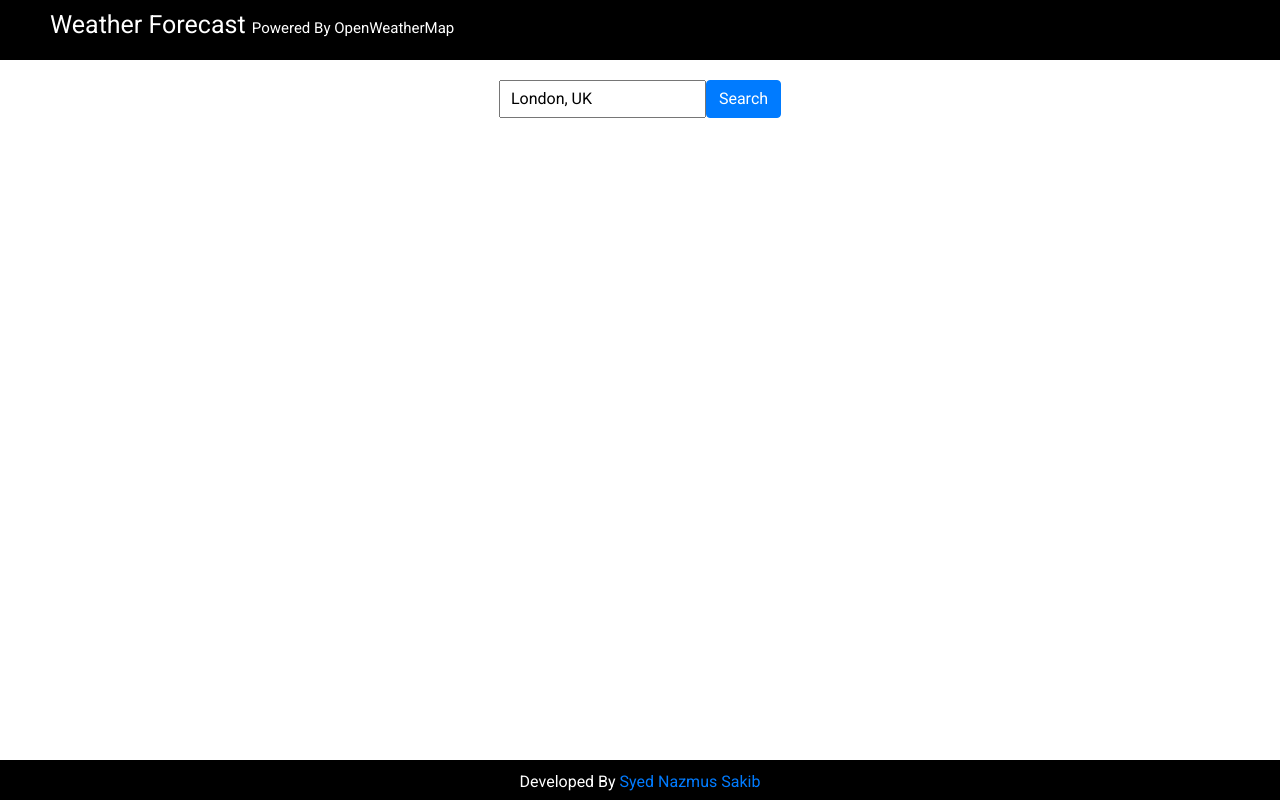
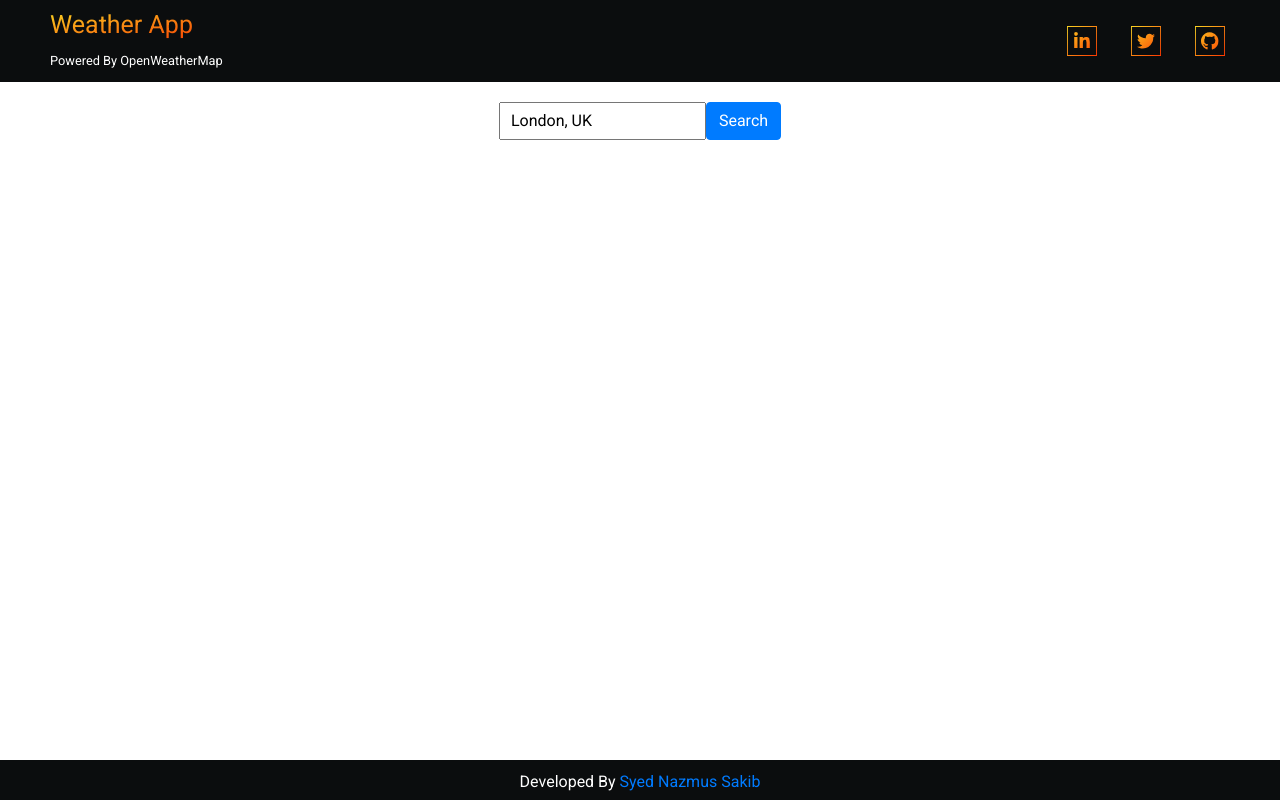
Before and after one commit to snsakib/Weather-Forecast, an Angular app: page / in a window 1280 px wide. Built offline with nearby package versions, Linux system fonts and the light colour scheme.

Commit message:
feat: add contact links in header

```diff
--- a/src/app/app.component.html
+++ b/src/app/app.component.html
@@ -1,10 +1,102 @@
 <header>
-  <h1>Weather Forecast <small>Powered By OpenWeatherMap</small></h1>
+  <section id="title">
+    <h1>Weather App</h1>
+    <small>Powered By OpenWeatherMap</small>
+  </section>
+  <section id="contact-links">
+    <!-- LinkedIn Link -->
+    <a
+      href="https://www.linkedin.com/in/s-n-sakib"
+      target="_blank"
+      rel="noopener"
+      class="contact-link"
+    >
+      <!-- LinkedIn Icon -->
+      <svg xmlns="http://www.w3.org/2000/svg" viewBox="0 0 100 100" fill="none">
+        <path
+          fill="url(#paint0_linear)"
+          fill-rule="evenodd"
+          d="M3 3h94v94H3V3zM0 0h100v100H0V0zm24 73h11V37H24v36zm1-42l5 2 4-2c2-1 2-3 2-5 0-1 0-3-2-4l-4-2-5 2-1 4 1 5zm40 42h11V53l-2-12c-2-3-6-4-11-4l-7 1-3 4v-5H42v36h11V55l1-6c1-2 3-3 5-3 3 0 5 1 5 3l1 6v18z"
+          clip-rule="evenodd"
+        />
+        <defs>
+          <linearGradient
+            id="paint0_linear"
+            x2="100"
+            y2="100"
+            gradientUnits="userSpaceOnUse"
+          >
+            <stop stop-color="#F9D423" />
+            <stop offset="1" stop-color="#FF3700" />
+          </linearGradient>
+        </defs>
+      </svg>
+    </a>
+
+    <!-- Twitter Link -->
+    <a
+      href="https://www.twitter.com/syed_n_sakib"
+      target="_blank"
+      rel="noopener"
+      class="contact-link"
+    >
+      <!-- Twitter Icon -->
+      <svg xmlns="http://www.w3.org/2000/svg" viewBox="0 0 100 100" fill="none">
+        <path
+          fill="url(#paint0_linear)"
+          fill-rule="evenodd"
+          d="M3 3h94v94H3V3zM0 0h100v100H0V0zm74 40v-2l6-6-7 2c3-2 4-4 5-7l-7 3-5-3-5-1a12 12 0 0 0-10 6l-2 6 1 3a34 34 0 0 1-26-13 12 12 0 0 0 0 12l4 5-6-2c0 3 1 6 3 8l7 5a16 16 0 0 1-5 0l4 6 7 2a24 24 0 0 1-18 5c6 4 12 6 19 6a34 34 0 0 0 31-19c3-5 4-11 4-16z"
+          clip-rule="evenodd"
+        />
+        <defs>
+          <linearGradient
+            id="paint0_linear"
+            x1="3"
+            x2="100"
+            y1="3"
+            y2="100"
+            gradientUnits="userSpaceOnUse"
+          >
+            <stop stop-color="#F9D423" />
+            <stop offset="1" stop-color="#FF3700" />
+          </linearGradient>
+        </defs>
+      </svg>
+    </a>
+    <!-- GitHub link -->
+    <a
+      href="https://github.com/snsakib"
+      target="_blank"
+      rel="noopener"
+      class="contact-link"
+    >
+      <!-- GitHub Icon -->
+      <svg xmlns="http://www.w3.org/2000/svg" viewBox="0 0 100 100" fill="none">
+        <path
+          fill="url(#paint0_linear)"
+          fill-rule="evenodd"
+          d="M3 3h94v94H3V3zM0 0h100v100H0V0zm39 68v-1h-1l1 1zm-3-1l1-1v1h-1zm4 0l1-1 1 1h-1-1zm-6-42a30 30 0 0 1 40 10c3 5 4 10 4 15a29 29 0 0 1-20 28h-1l-1-1V67c0-3 0-5-2-6l7-1 5-3 2-9-1-3-2-3v-3-5h-4l-3 2-1 1a27 27 0 0 0-15 0l-2-1-3-2h-3l-1 5v2l-2 4v3c0 4 0 7 2 9l4 3 7 1-2 4-4 1c-2 0-4-1-5-3l-2-2-1-1h-2v1l1 1 1 1 1 2 1 1 2 3 4 1h3l1-1v8l-1 1h-1c-6-2-11-5-14-11-4-5-6-10-6-17 0-5 1-10 4-14 2-5 6-8 10-11zm-3 37h1v1l-1-1zm0-1h-1 1zm3 4h1v1h-1v-1zm-1-1v-1 1z"
+          clip-rule="evenodd"
+        />
+        <defs>
+          <linearGradient
+            id="paint0_linear"
+            x2="100"
+            y2="100"
+            gradientUnits="userSpaceOnUse"
+          >
+            <stop stop-color="#F9D423" />
+            <stop offset="1" stop-color="#FF3700" />
+          </linearGradient>
+        </defs>
+      </svg>
+    </a>
+  </section>
 </header>
 
 <main>
   <form [formGroup]="weatherForm" (ngSubmit)="onSubmit($event)">
-    <input type="text" formControlName="userLocationInput">
+    <input type="text" formControlName="userLocationInput" />
     <button type="submit" class="btn btn-primary">Search</button>
   </form>
 
--- a/src/app/app.component.scss
+++ b/src/app/app.component.scss
@@ -9,21 +9,81 @@
 }
 
 header {
-  display: block;
-  background-color: black;
+  display: -webkit-box;
+  display: -ms-flexbox;
+  display: flex;
+  -webkit-box-pack: justify;
+  -ms-flex-pack: justify;
+  justify-content: space-between;
+  -webkit-box-align: center;
+  -ms-flex-align: center;
+  align-items: center;
+  background-color: #0b0d0e;
   width: 100%;
-  height: 60px;
-  padding: 10px 50px;
+  height: auto;
+  padding: 10px 20px;
   color: white;
+
+  @media screen and (min-width: 576px) {
+    padding: 10px 50px;
+  }
 
   h1 {
     font-size: 25px;
+    background-image: -webkit-gradient(
+      linear,
+      left top, right bottom,
+      from(#f9d423),
+      to(#f83600)
+    );
+    background-image: linear-gradient(
+      to bottom right,
+      #f9d423 0%,
+      #f83600 100%
+    );
+    -webkit-background-clip: text;
+    background-clip: text;
+    color: transparent;
+  }
 
-    small {
-      font-size: 15px;
+  #contact-links {
+    display: none;
+    grid-template-columns: repeat(3, auto);
+    grid-column-gap: 1.5rem;
+    -webkit-box-pack: center;
+    -ms-flex-pack: center;
+    justify-content: center;
+
+    @media screen and (min-width: 576px) {
+      display: grid;
+    }
+
+    .contact-link {
+      height: 2.5rem;
+      width: 2.5rem;
+
+      &:focus {
+        outline: none;
+      }
+
+      @media screen and (min-width: 1024px) {
+        height: 2.5rem;
+        width: 2.5rem;
+        -webkit-transition: all 0.2s linear;
+        transition: all 0.2s linear;
+
+        &:hover {
+          -webkit-transform: scale(1.2);
+          transform: scale(1.2);
+        }
+      }
+
+      svg {
+        pointer-events: none;
+        margin: 5px;
+      }
     }
   }
-
 }
 
 main {
@@ -47,7 +107,7 @@ main {
 }
 
 footer {
-  background-color: black;
+  background-color: #0b0d0e;
   color: white;
   // font-size: 16px;
   text-align: center;
```
Also changed, not shown: package.json (+13 -13 lines), 8 other files (tests, documents, lock files or other folders).
